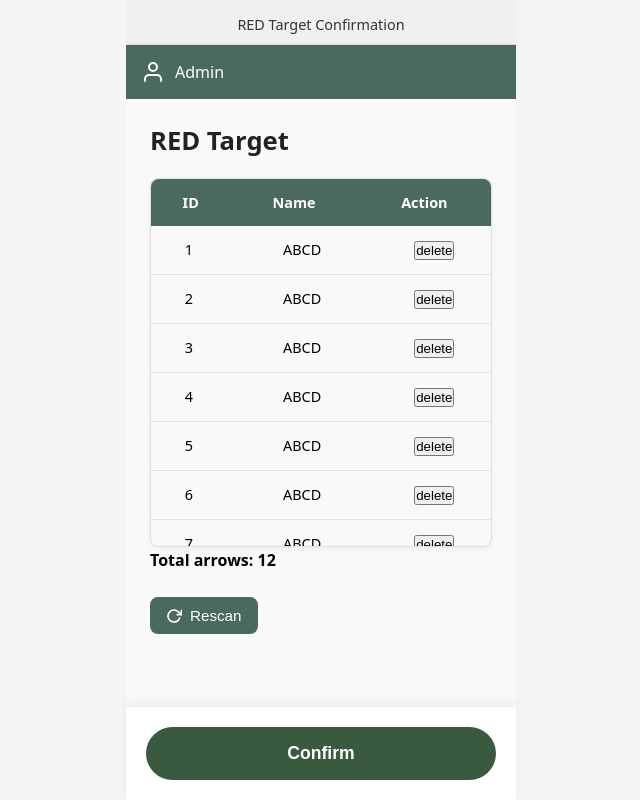
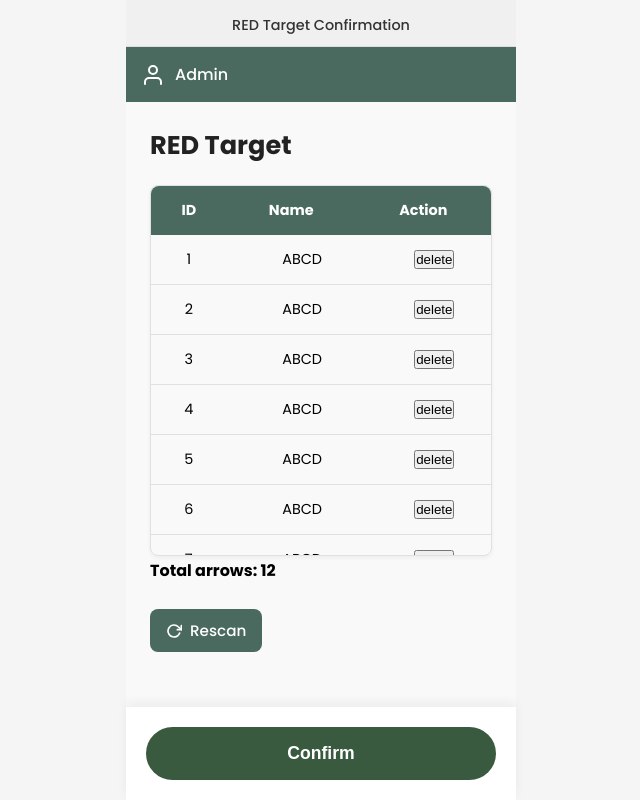
Before and after one commit to salsaaazf/Jemparingan-Anggrek, a Vue app in the folder frontend/: page /admin/confirm in a window 1280 px wide. Shown: the whole page, without its empty margins (319-959 px from the left). Built offline with nearby package versions, Linux system fonts and the light colour scheme.

Commit message:
ganti semua font

```diff
--- a/frontend/index.html
+++ b/frontend/index.html
@@ -4,7 +4,10 @@
     <meta charset="UTF-8" />
     <link rel="icon" type="image/svg+xml" href="/vite.svg" />
     <meta name="viewport" content="width=device-width, initial-scale=1.0" />
-    <title>frontend</title>
+    <link rel="preconnect" href="https://fonts.googleapis.com" />
+    <link rel="preconnect" href="https://fonts.gstatic.com" crossorigin />
+    <link href="https://fonts.googleapis.com/css2?family=Poppins:wght@400;500;600;700&display=swap" rel="stylesheet" />
+    <title>Scan and Confirm</title>
   </head>
   <body>
     <div id="app"></div>
--- a/frontend/src/App.vue
+++ b/frontend/src/App.vue
@@ -13,6 +13,5 @@
   display: flex;
   justify-content: center;
   background: #f5f5f5;
-  font-family: 'Poppins';
 }
 </style>
--- a/frontend/src/assets/main.css
+++ b/frontend/src/assets/main.css
@@ -2,6 +2,6 @@
 
 body {
   margin: 0;
-  font-family: system-ui, -apple-system, BlinkMacSystemFont, "Segoe UI", sans-serif;
+  font-family: 'Poppins', sans-serif;
   background-color: #f4f4f4;
 }
--- a/frontend/src/pages/Admin/ConfirmRedTarget.vue
+++ b/frontend/src/pages/Admin/ConfirmRedTarget.vue
@@ -86,7 +86,7 @@
   background-color: #f5f5f5;
   display: flex;
   flex-direction: column;
-  font-family: system-ui, sans-serif;
+  font-family: 'Poppins', sans-serif;
 }
 
 /* ===== TOPBAR ===== */
--- a/frontend/src/pages/Admin/ConfirmTarget.vue
+++ b/frontend/src/pages/Admin/ConfirmTarget.vue
@@ -110,11 +110,10 @@
 
 .screen {
     width: 390px;
-  min-height: 100vh;
-  background-color: #f5f5f5;
-  display: flex;
-  flex-direction: column;
-  font-family: system-ui, sans-serif;
+    min-height: 100vh;
+    background-color: #f5f5f5;
+    display: flex;
+    flex-direction: column;
 }
 
 body {
@@ -257,6 +256,7 @@
     border: none;
     border-radius: 8px;
     padding: 10px 16px;
+    font-family: 'Poppins', sans-serif;
     font-size: 0.95rem;
     font-weight: 500;
     cursor: pointer;
--- a/frontend/src/pages/Admin/ScanTarget.vue
+++ b/frontend/src/pages/Admin/ScanTarget.vue
@@ -119,7 +119,6 @@
 .screen {
   min-height: 100vh;
   background: #f5f5f5;
-  font-family: system-ui, sans-serif;
   display: flex;
   flex-direction: column;
 }
@@ -210,6 +209,7 @@
   border: none;
   padding: 12px 26px;
   border-radius: 18px;
+  font-family: 'Poppins', sans-serif;
   font-size: 15px;
   font-weight: 600;
 }
--- a/frontend/src/stores/arrows.js
+++ b/frontend/src/stores/arrows.js
@@ -15,6 +15,7 @@
 
 export const useArrowsStore = defineStore('arrows', {
 state: () => ({
+    currentRound: null,
     currentTarget: 'red',
     arrows: {
         'red':[
@@ -74,6 +75,10 @@
         } else {
             this.currentTarget = 'red'
         }
+    },
+
+    setRound(round){
+        this.currentRound = round
     }
 },
 });
--- a/frontend/src/style.css
+++ b/frontend/src/style.css
@@ -1,5 +1,6 @@
+@import url('https://fonts.googleapis.com/css2?family=Poppins:wght@400;500&display=swap');
+
 :root {
-  font-family: 'poppins';
   line-height: 1.5;
   font-weight: 400;
 
@@ -11,6 +12,10 @@
   text-rendering: optimizeLegibility;
   -webkit-font-smoothing: antialiased;
   -moz-osx-font-smoothing: grayscale;
+}
+
+* {
+    font-family: 'Poppins', sans-serif;
 }
 
 a {
```
